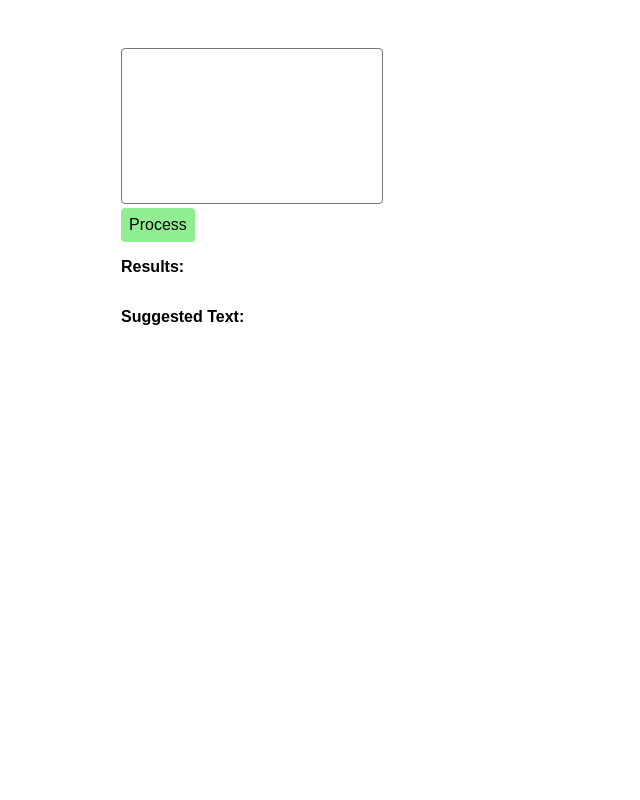
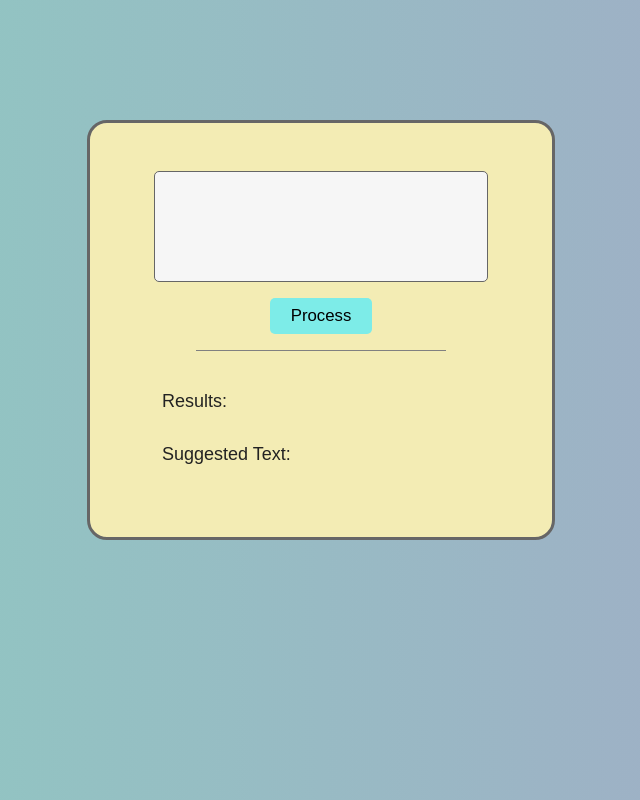
Before and after one commit to nabeeltahirdeveloper/flask-grammer-spell-check, a Flask app: page / in a window 1280 px wide. Shown: the whole page, without its empty margins (319-959 px from the left). Run offline with Flask 2, Linux system fonts and the light colour scheme.

Commit message:
styled the markup

```diff
--- a/templates/nabeel.html
+++ b/templates/nabeel.html
@@ -6,57 +6,89 @@
     <meta name="viewport" content="width=device-width, initial-scale=1.0" />
     <title>Document</title>
     <style>
+      body {
+        background: linear-gradient(90deg, #8dccc1, #a3a9c7);
+        background-repeat: none;
+        font-family: sans-serif;
+        display: flex;
+        justify-content: center;
+      }
       .container {
-        width: 400px;
-        margin: 3rem auto;
+        margin-top: 7rem;
+        min-width: 300px;
+        background-color: #f3ecb4;
+        padding: 3rem 4rem;
+        border: 3px solid #666;
+        border-radius: 20px;
+        color: #222;
+      }
+      .container,
+      form {
         display: flex;
         flex-direction: column;
-        gap: 1rem;
-        font-family: sans-serif;
+        justify-content: center;
+        align-items: center;
       }
       textarea {
         resize: none;
-        overflow: auto;
         outline: none;
-        border-radius: 0.25rem;
+        background-color: rgb(246, 246, 246);
+        border: 1px solid #666;
+        border-radius: 5px;
+        margin-bottom: 1rem;
+        font-size: 1.125rem;
+        font-family: sans-serif;
+        font-weight: 400;
+      }
+      ::-webkit-scrollbar {
+        width: 12px;
+      }
+
+      ::-webkit-scrollbar-track {
+        -webkit-box-shadow: inset 0 0 6px rgba(0, 0, 0, 0.3);
+        border-radius: 0 5px 5px 0;
+      }
+
+      ::-webkit-scrollbar-thumb {
+        border-radius: 0 5px 5px 0;
+        -webkit-box-shadow: inset 0 0 6px rgba(0, 0, 0, 0.5);
+        cursor: grab;
       }
       button {
-        background-color: #90ee90;
-        padding: 0.5rem;
+        background-color: #7dece8;
+        padding: 0.5rem 1.3rem;
+        font-size: 1.05rem;
         border: none;
-        border-radius: 0.25rem;
-        font-size: 1rem;
+        margin-bottom: 1rem;
+        border-radius: 5px;
       }
-      button:active {
-        transform: scale(0.98);
+      .line {
+        background-color: grey;
+        height: 1px;
+        width: 75%;
+        margin-bottom: 2rem;
+      }
+      span {
+        margin: 0.5rem;
+      }
+      .to-left {
+        align-self: flex-start;
+        font-size: 1.125rem;
       }
     </style>
   </head>
   <body>
     <div class="container">
       <form action="" method="POST">
-      <textarea name="text" id="" cols="30" rows="10"></textarea>
-      <div>
-      <button type="submit">Process</button>
-    </div>
-    </form>
-    <div>
-      <b>
-        Results:
-      </b>
-    </div>
-    <div>
-      {{Results}}
-    </div>
+        <textarea name="text" id="" cols="30" rows="5"></textarea>
+        <button type="submit">Process</button>
+      </form>
+      <div class="line"></div>
+      <span class="to-left"> Results: </span>
+      <span>{{Results}}</span>
 
-    <div>
-      <b>
-        Suggested Text:
-      </b>
-    </div>
-    <div>
-      {{SuggestedText}}
-    </div>
+      <span class="to-left"> Suggested Text: </span>
+      <span>{{SuggestedText}}</span>
     </div>
   </body>
 </html>
```
